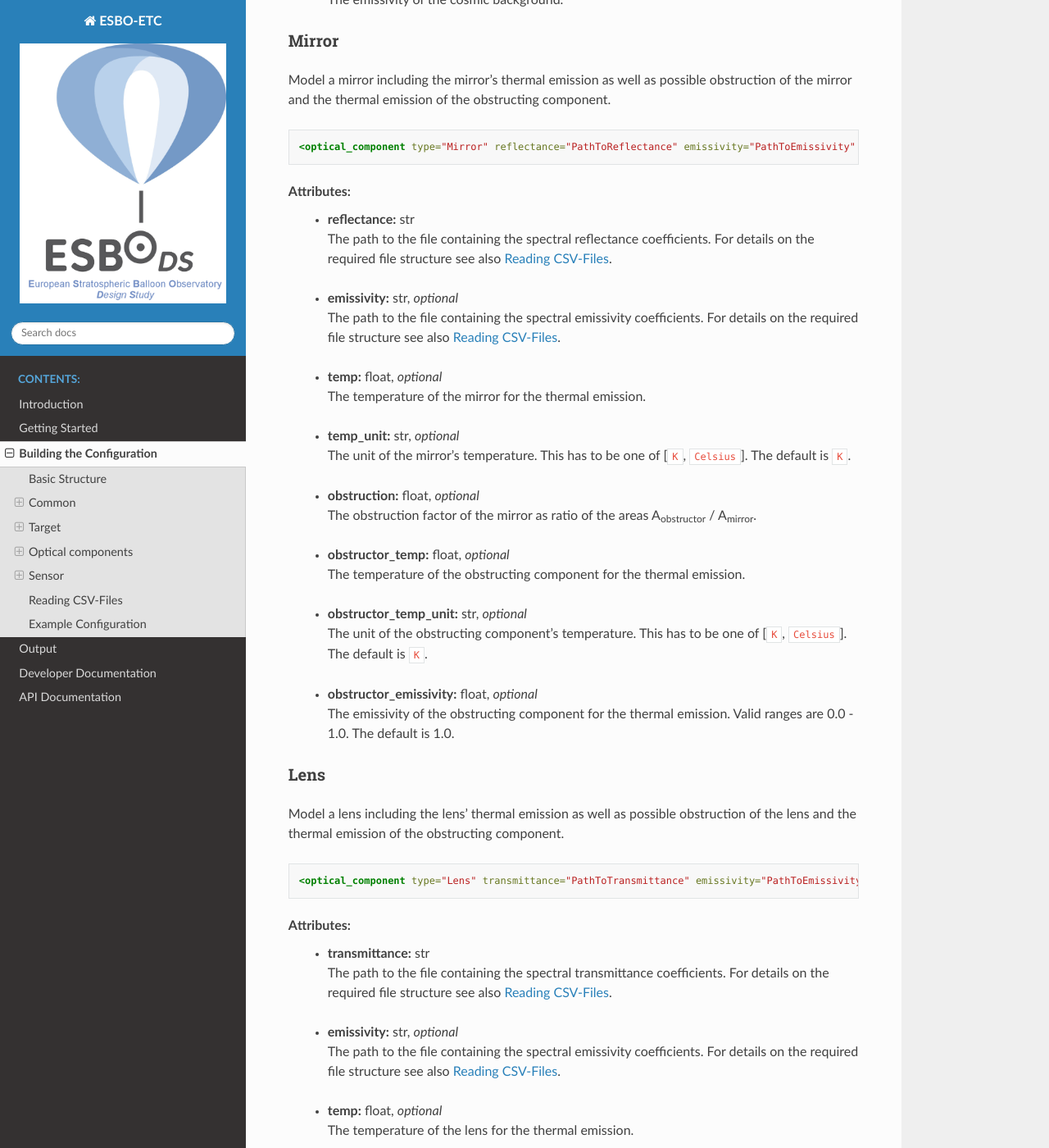
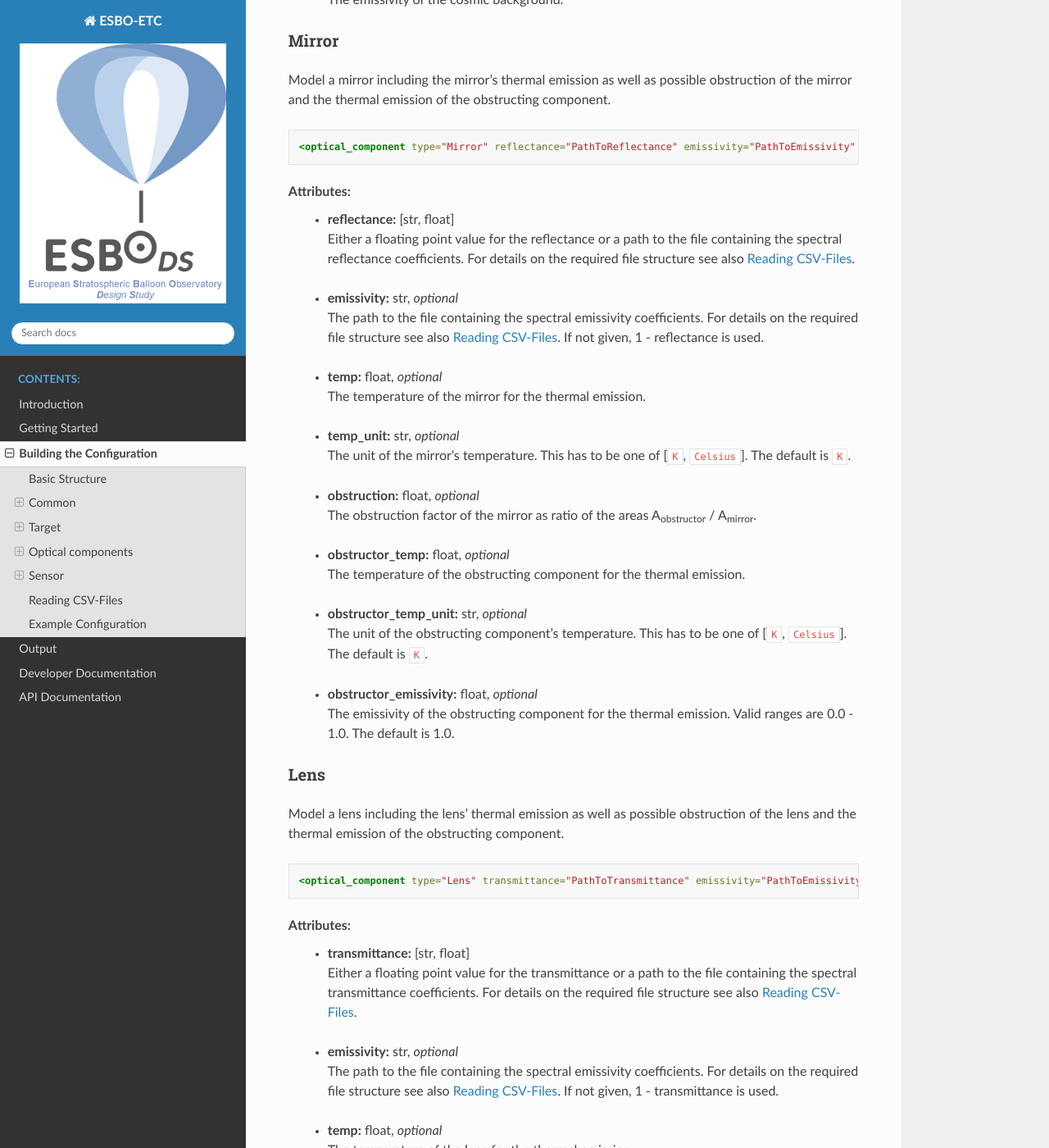
Before and after one commit to LukasK13/ESBO-ETC, a Sphinx documentation site: the page built from docs/source/configuration/configuration.rst, in a window 1280 px wide and 1400 px high, scrolled down 8886 px. Shown: the whole window at 82% size. Built offline with Sphinx 7.4.7 and the Read the Docs theme 2.0.0, drawn with Linux system fonts in a browser that asks for light colours; some of the changed text lies outside the part shown.

Commit message:
docs updated

```diff
--- a/docs/source/configuration/optical_components.rst
+++ b/docs/source/configuration/optical_components.rst
@@ -69,10 +69,10 @@ Model a mirror including the mirror's thermal emission as well as possible obstr
     <optical_component type="Mirror" reflectance="PathToReflectance" emissivity="PathToEmissivity" temp="70" temp_unit="K" obstruction="0.2" obstructor_temp="70" obstructor_temp_unit="K" obstructor_emissivity="0.9"/>
 
 Attributes:
-    * | **reflectance:** str
-      | The path to the file containing the spectral reflectance coefficients. For details on the required file structure see also :ref:`reading_csv`.
+    * | **reflectance:** [str, float]
+      | Either a floating point value for the reflectance or a path to the file containing the spectral reflectance coefficients. For details on the required file structure see also :ref:`reading_csv`.
     * | **emissivity:** str, *optional*
-      | The path to the file containing the spectral emissivity coefficients. For details on the required file structure see also :ref:`reading_csv`.
+      | The path to the file containing the spectral emissivity coefficients. For details on the required file structure see also :ref:`reading_csv`. If not given, 1 - reflectance is used.
     * | **temp:** float, *optional*
       | The temperature of the mirror for the thermal emission.
     * | **temp_unit:** str, *optional*
@@ -95,10 +95,10 @@ Model a lens including the lens' thermal emission as well as possible obstructio
     <optical_component type="Lens" transmittance="PathToTransmittance" emissivity="PathToEmissivity" temp="70" temp_unit="K" obstruction="0.2" obstructor_temp="70" obstructor_temp_unit="K" obstructor_emissivity="0.9"/>
 
 Attributes:
-    * | **transmittance:** str
-      | The path to the file containing the spectral transmittance coefficients. For details on the required file structure see also :ref:`reading_csv`.
+    * | **transmittance:** [str, float]
+      | Either a floating point value for the transmittance or a path to the file containing the spectral transmittance coefficients. For details on the required file structure see also :ref:`reading_csv`.
     * | **emissivity:** str, *optional*
-      | The path to the file containing the spectral emissivity coefficients. For details on the required file structure see also :ref:`reading_csv`.
+      | The path to the file containing the spectral emissivity coefficients. For details on the required file structure see also :ref:`reading_csv`. If not given, 1 - transmittance is used.
     * | **temp:** float, *optional*
       | The temperature of the lens for the thermal emission.
     * | **temp_unit:** str, *optional*
@@ -121,10 +121,10 @@ Model a beam splitter including the beam splitter's thermal emission as well as
     <optical_component type="BeamSplitter" transmittance="PathToTransmittance" emissivity="PathToEmissivity" temp="70" temp_unit="K" obstruction="0.2" obstructor_temp="70" obstructor_temp_unit="K" obstructor_emissivity="0.9"/>
 
 Attributes:
-    * | **transmittance:** str
-      | The path to the file containing the spectral transmittance coefficients. For details on the required file structure see also :ref:`reading_csv`.
+    * | **transmittance:** [str, float]
+      | Either a floating point value for the transmittance or a path to the file containing the spectral transmittance coefficients. For details on the required file structure see also :ref:`reading_csv`.
     * | **emissivity:** str, *optional*
-      | The path to the file containing the spectral emissivity coefficients. For details on the required file structure see also :ref:`reading_csv`.
+      | The path to the file containing the spectral emissivity coefficients. For details on the required file structure see also :ref:`reading_csv`. If not given, 1 - transmittance is used.
     * | **temp:** float, *optional*
       | The temperature of the beam splitter for the thermal emission.
     * | **temp_unit:** str, *optional*
@@ -155,8 +155,8 @@ Model a beam splitter including the beam splitter's thermal emission as well as
     <optical_component type="Filter" start="400" start_unit="nm" end="480" end_unit="nm" emissivity="PathToEmissivity" temp="70" temp_unit="K" obstruction="0.2" obstructor_temp="70" obstructor_temp_unit="K" obstructor_emissivity="0.9"/>
 
 Attributes:
-    * | **transmittance:** str
-      | The path to the file containing the spectral transmittance coefficients. For details on the required file structure see also :ref:`reading_csv`.
+    * | **transmittance:** [str, float]
+      | Either a floating point value for the transmittance or a path to the file containing the spectral transmittance coefficients. For details on the required file structure see also :ref:`reading_csv`.
     * | **band:** str
       | The spectral Band of the filter. This has to be one of [``U``, ``B``, ``V``, ``R``, ``I``, ``J``, ``H``, ``K``, ``L``, ``M``, ``N``]
     * | **start:** float
@@ -168,7 +168,7 @@ Attributes:
     * | **end_unit:** str
       | The unit of the end wavelength. This has to be one of [``m``, ``cm``, ``mm``, ``um``, ``nm``, ``pm``]. The default is ``m``.
     * | **emissivity:** str, *optional*
-      | The path to the file containing the spectral emissivity coefficients. For details on the required file structure see also :ref:`reading_csv`.
+      | The path to the file containing the spectral emissivity coefficients. For details on the required file structure see also :ref:`reading_csv`. If not given, 1 - transmittance is used.
     * | **temp:** float
       | The temperature of the beam splitter for the thermal emission.
     * | **temp_unit:** str, *optional*
```
